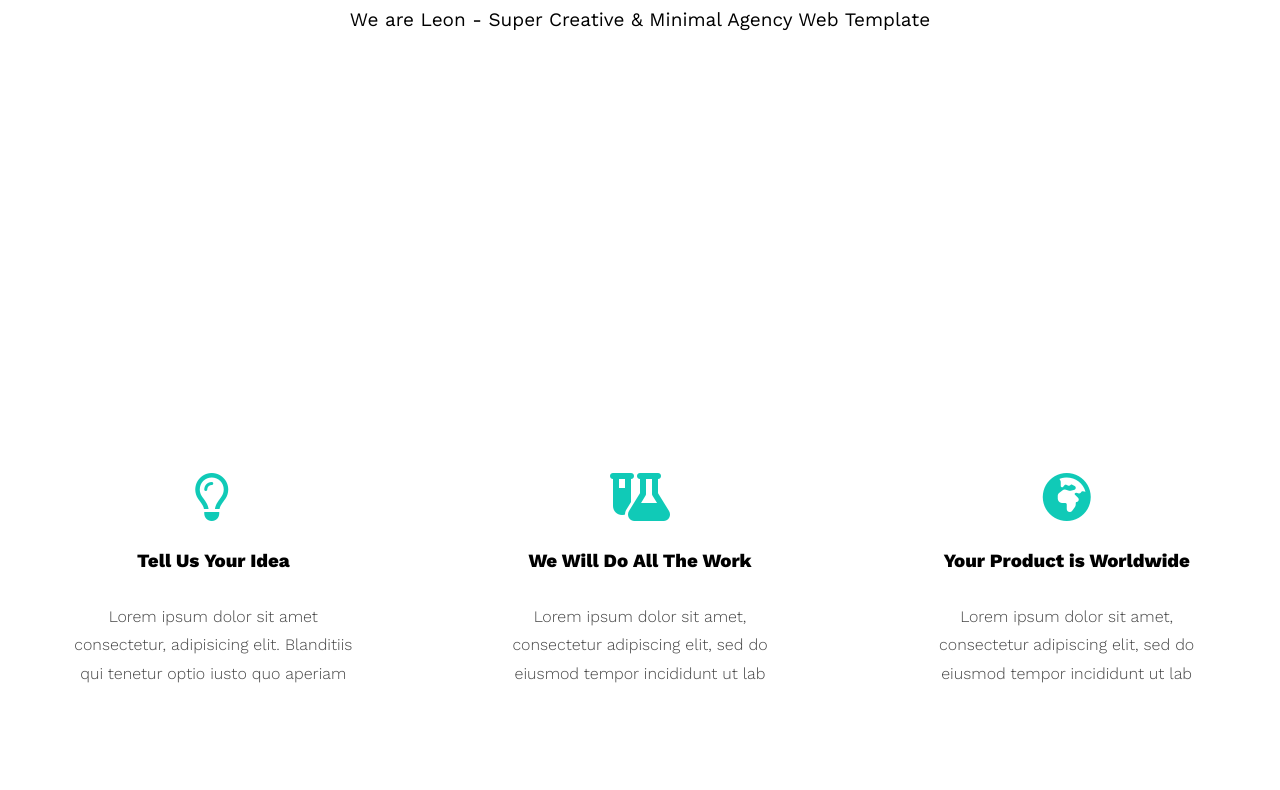
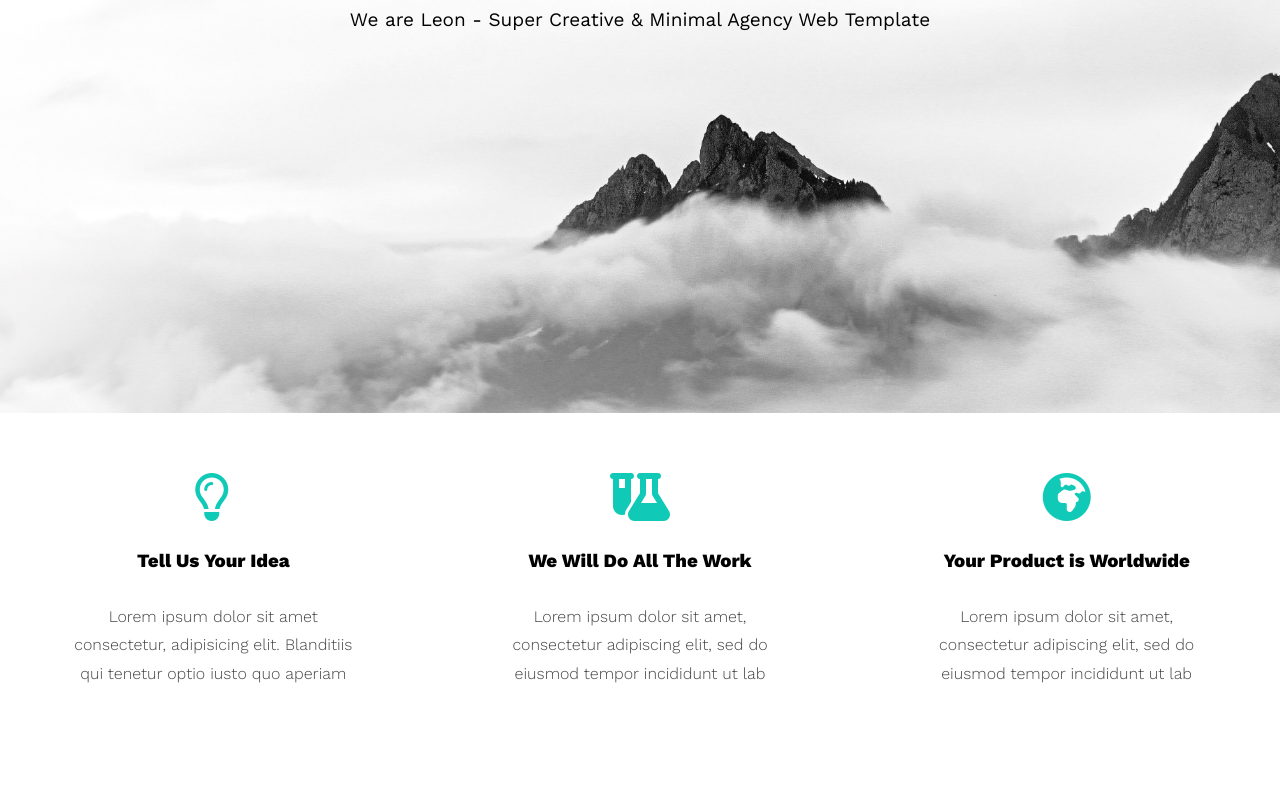
Before and after one commit to Dina170/HTML_And_CSS_Template1, a plain HTML site: page index.html in a window 1280 px wide. Shown: the part 387-1177 px from the top of the page. Drawn offline with nearby package versions, Linux system fonts and the light colour scheme.

Commit message:
landing image fix

```diff
--- a/css/style.css
+++ b/css/style.css
@@ -158,7 +158,7 @@ body {
 /* -------------------------------------------------------- */
 /* start landing */
 .landing {
-  background-image: url(images/fabrice-villard-DJGBzEtttVM-unsplash2.jpg);
+  background-image: url(../images/fabrice-villard-DJGBzEtttVM-unsplash2.jpg);
   background-size: cover;
   height: calc(100vh - 64px);
   position: relative;
```
